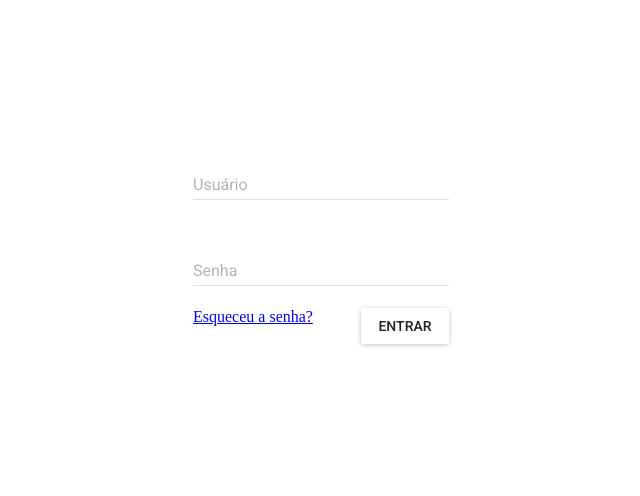
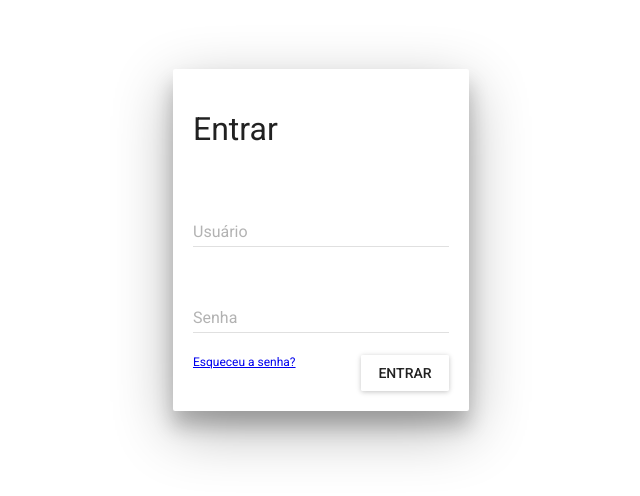
Before and after one commit to pet-informatica/petutility-web, a React (Create React App) app: page / in a window 1280 px wide. Shown: the part 160-656 px from the top of the page, without its empty margins (319-959 px from the left). Built offline with nearby package versions, Linux system fonts and the light colour scheme; no server answers; what react-tap-event-plugin would draw is missing.

Commit message:
adjusting style

```diff
--- a/src/components/LoginForm.jsx
+++ b/src/components/LoginForm.jsx
@@ -1,6 +1,7 @@
 import React, { Component } from 'react';
 import TextField from 'material-ui/TextField';
 import RaisedButton from 'material-ui/RaisedButton';
+import Paper from 'material-ui/Paper';
 import { Link } from 'react-router-dom';
 
 import AuthProvider from '../lib/AuthProvider';
@@ -40,7 +41,9 @@ class LoginForm extends Component {
 
     render() {
         return (
+            <Paper zDepth={5} >
                 <form className={"containerLogin"} >
+                    <h1 className={'titleLogin'} >Entrar</h1>
                     <TextField className={"usernameTextField"} floatingLabelText={'Usuário'}
                         value={this.state.username}
                         onChange={this.handleUsernameChange} />
@@ -51,6 +54,7 @@ class LoginForm extends Component {
                     <RaisedButton className={"loginRaisedButton"} label={'Entrar'} onClick={this.handleLogin} />
                     <Link className={"forgetPasswordButton"} to={'/forgetPassword'} >Esqueceu a senha?</Link>
                 </form>
+            </Paper>
         );
     }
 }
--- a/src/styles/LoginForm.css
+++ b/src/styles/LoginForm.css
@@ -1,14 +1,19 @@
 .containerLogin {
-    width: 256px;
-    height: 208px;
+    margin: 20px;
     display: grid;
     grid-template-columns: auto 88px;
-    grid-template-rows: auto auto auto;
+    grid-template-rows: auto auto auto auto;
     grid-row-gap: 14px;
     grid-template-areas:
+    "tth1 tth1"
     "ustf ustf"
     "pstf pstf"
     "fgps lgbt";
+}
+
+.titleLogin {
+    grid-area: tth1;
+    font-weight: normal;
 }
 
 .usernameTextField {
@@ -25,4 +30,5 @@
 
 .forgetPasswordButton {
     grid-area: fgps;
+    font-size: 0.75em;
 }
```
Lines whose indentation alone changed are shown as unchanged.
